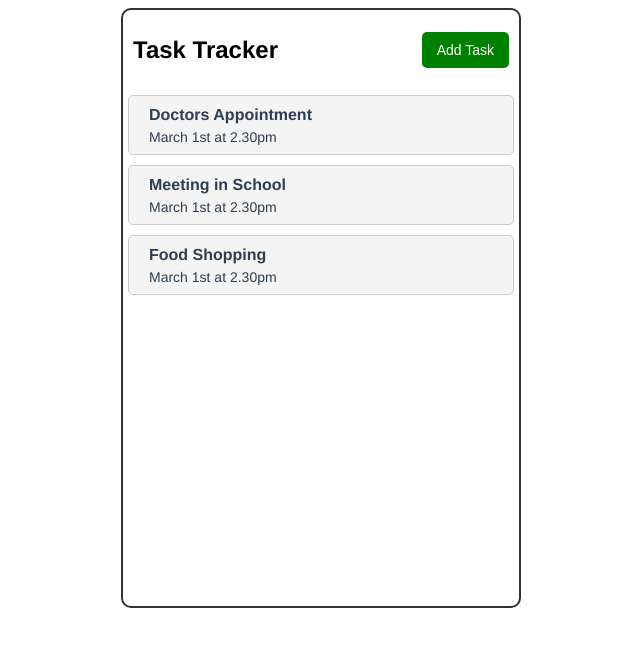
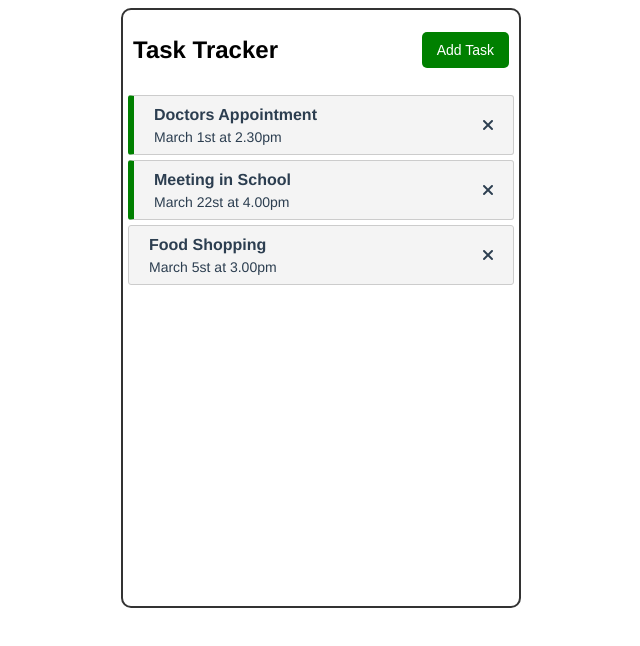
Before and after one commit to oybekdev1998/vue-task-app, a Vue app: page / in a window 1280 px wide. Shown: the top 646 px of the page, without its empty margins (319-959 px from the left). Built offline with nearby package versions, Linux system fonts and the light colour scheme.

Commit message:
Change Task and Tasks component

```diff
--- a/src/App.vue
+++ b/src/App.vue
@@ -1,7 +1,7 @@
 <template>
   <div class="container">
     <Header title="Task Tracker" />
-    <Tasks :tasks="tasks" />
+    <Tasks @delete-task="deleteTask" :tasks="tasks" />
   </div>
 </template>
 <script>
@@ -15,6 +15,11 @@
           tasks: []
         }
     },
+    methods: {
+      deleteTask(id) {
+        this.tasks = this.tasks.filter((task) => task.id !== id)
+      }
+    },
     created() {
       this.tasks = [
         {
@@ -26,14 +31,14 @@
         {
           id: 2,
           text: 'Meeting in School',
-          day: 'March 1st at 2.30pm',
+          day: 'March 22st at 4.00pm',
           reminder: true
         },
         {
           id: 3,
           text: 'Food Shopping',
-          day: 'March 1st at 2.30pm',
-          reminder: true
+          day: 'March 5st at 3.00pm',
+          reminder: false
         }
       ]
     },
--- a/src/components/Task.vue
+++ b/src/components/Task.vue
@@ -1,11 +1,16 @@
 <template>
-  <div class="container">
-    <div class="task">
-      <h3 class="text">{{task.text}}</h3>
-      <p class="day">{{task.day}}</p>
+    <div
+      @dblclick="$emit('toogle-reminder', task.id)"
+      :class="[task.reminder ? 'reminder': 'task']"
+    >
+      <div class="content">
+        <h3 class="text">{{task.text}}</h3>
+        <p class="day">{{task.day}}</p>
+      </div>
+      <i @click="$emit('delete-task', task.id)" class="fa fa-times"/>
     </div>
 
-  </div>
+
 </template>
 
 <script>
@@ -24,19 +29,32 @@ export default {
   padding: 0;
   box-sizing: border-box;
 }
-.container {
-  width: 100%;
-  border: none;
-  height: 100%;
+.reminder {
+  border: 1px solid #ccc;
+  border-radius: 3px;
+  border-left: 6px solid green;
+  height: 60px;
+  background: #f4f4f4;
+  margin: 5px;
+  padding: 10px 20px;
+  display: flex;
+  justify-content: space-between;
+  align-items: center;
 }
 
 .task {
   border: 1px solid #ccc;
-  border-radius: 5px;
+  border-radius: 3px;
   height: 60px;
   background: #f4f4f4;
   margin: 5px;
   padding: 10px 20px;
+  display: flex;
+  justify-content: space-between;
+  align-items: center;
+}
+
+.content {
   display: flex;
   flex-direction: column;
   align-items: flex-start;
@@ -44,10 +62,13 @@ export default {
 
 .text {
   font-size: 16px;
+
 }
-
 .day {
   font-size: 14px;
   margin-top: 5px;
 }
+.fa {
+  cursor: pointer;
+}
 </style>
--- a/src/components/Tasks.vue
+++ b/src/components/Tasks.vue
@@ -1,6 +1,6 @@
 <template>
   <div v-for="task in tasks" :key="task.id">
-      <Task :task="task" />
+      <Task @delete-task="$emit('delete-task', task.id)" :task="task" />
   </div>
 </template>
 
@@ -11,6 +11,7 @@ export default {
     props: {
         tasks: Array
     },
+    emits: ['delete-task'],
     components: { Task }
 }
 
```
